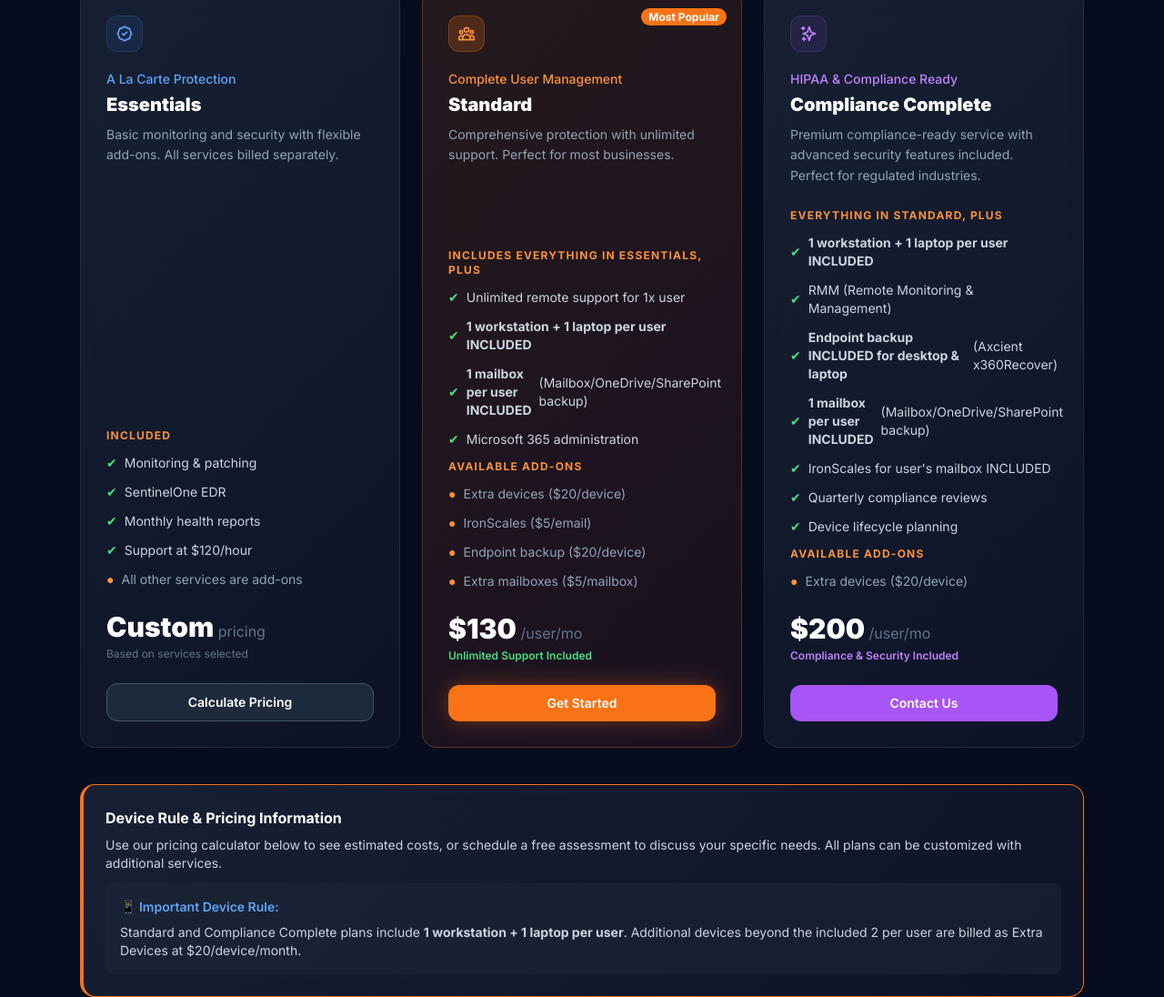
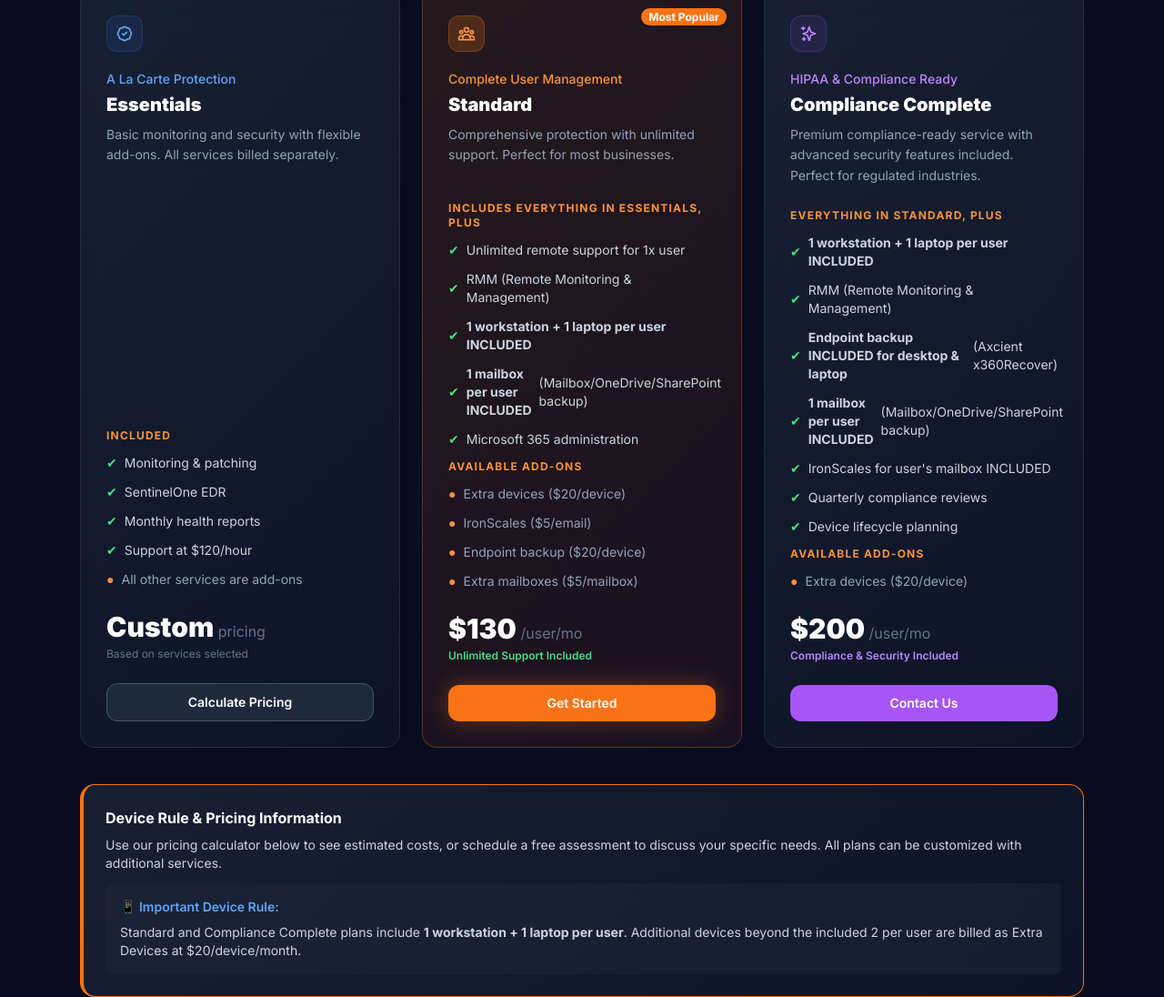
Before and after one commit to IronPeak-Technology/IronPeak-Technology-Website, a website: page pricing.html in a window 1280 px wide. Shown: the part 1241-2337 px from the top of the page at 91% size. Drawn offline with nearby package versions, Linux system fonts and the light colour scheme.

Commit message:
feat: add RMM feature to Standard Plan and update pricing description
Co-authored-by: Copilot <copilot@github.com>

```diff
--- a/pricing.html
+++ b/pricing.html
@@ -337,6 +337,7 @@
           <div class="space-y-3 mb-6">
             <div class="text-orange-400 text-xs font-bold uppercase tracking-widest mb-2">Includes everything in Essentials, Plus</div>
             <div class="flex items-center gap-2 text-sm text-slate-300"><span class="text-green-400">&#10004;</span> Unlimited remote support for 1x user</div>
+            <div class="flex items-center gap-2 text-sm text-slate-300"><span class="text-green-400">&#10004;</span> RMM (Remote Monitoring &amp; Management)</div>
             <div class="flex items-center gap-2 text-sm text-slate-300"><span class="text-green-400">&#10004;</span> <strong>1 workstation + 1 laptop per user INCLUDED</strong></div>
             <div class="flex items-center gap-2 text-sm text-slate-300"><span class="text-green-400">&#10004;</span> <strong>1 mailbox per user INCLUDED</strong> (Mailbox/OneDrive/SharePoint backup)</div>
             <div class="flex items-center gap-2 text-sm text-slate-300"><span class="text-green-400">&#10004;</span> Microsoft 365 administration</div>
@@ -1164,7 +1165,7 @@
 
         total = userCount * 130;
         breakdown.push(`Standard Plan: ${userCount} users × $130 = $${total.toFixed(2)}`);
-        features.push('Unlimited remote support', '1 workstation + 1 laptop per user INCLUDED', '1 mailbox per user INCLUDED (Mailbox/OneDrive/SharePoint backup)', 'SentinelOne EDR', 'Microsoft 365 administration');
+        features.push('Unlimited remote support', 'RMM (Remote Monitoring & Management)', '1 workstation + 1 laptop per user INCLUDED', '1 mailbox per user INCLUDED (Mailbox/OneDrive/SharePoint backup)', 'SentinelOne EDR', 'Microsoft 365 administration');
         description = `Standard tier - ${userCount} users (${userCount * 2} devices included, ${userCount} mailbox${userCount === 1 ? '' : 'es'} included) with unlimited support`;
 
       } else if (tier === 'complete') {
```
